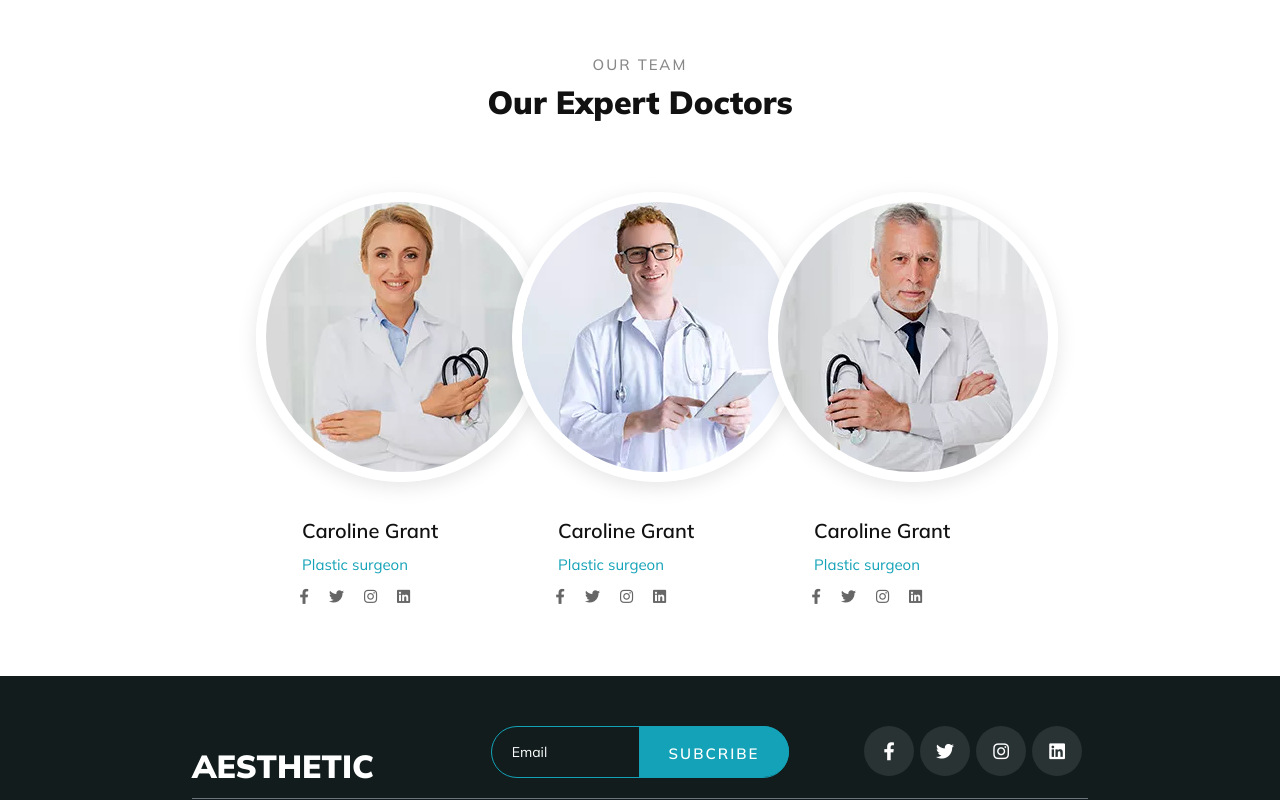
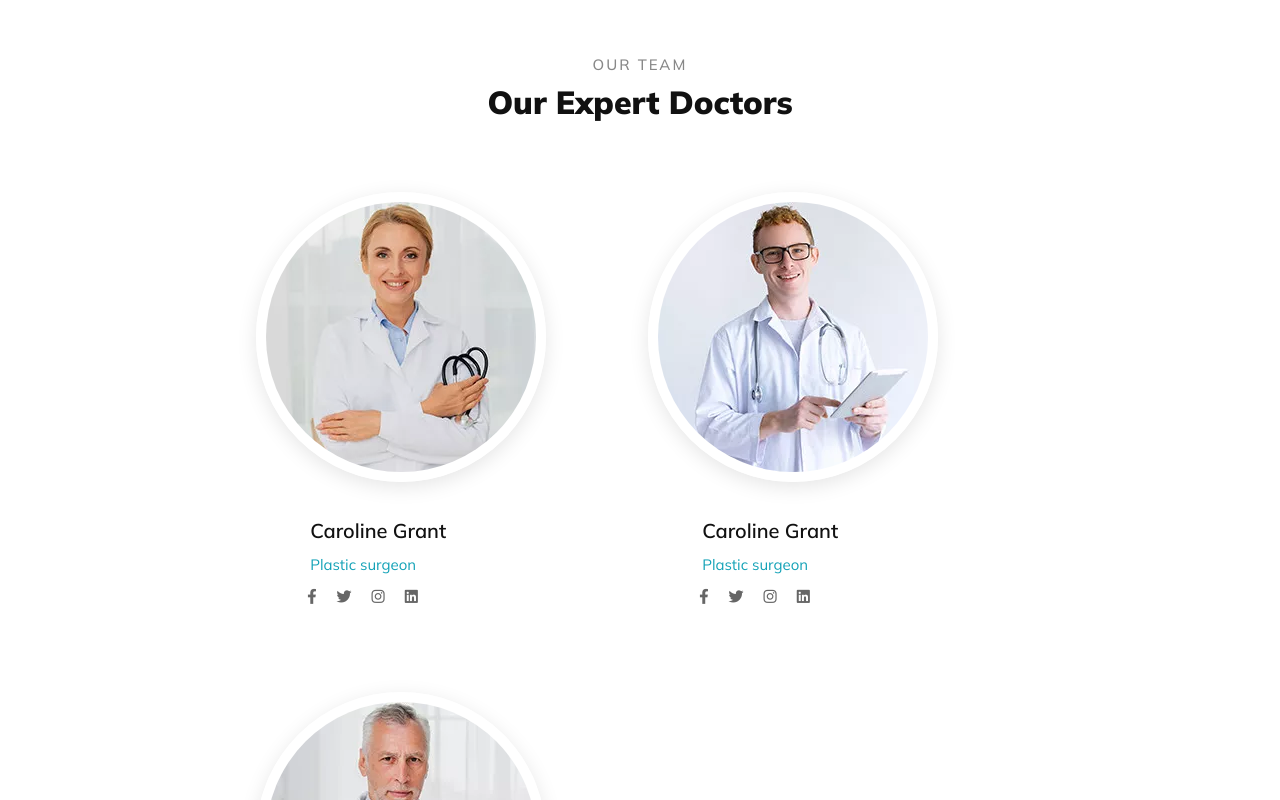
Before and after one commit to khatunsania/skincare, a React (Vite) app: page /about in a window 1280 px wide. Shown: the part 2020-2820 px from the top of the page. Built offline with nearby package versions, Linux system fonts and the light colour scheme; a web font is replaced by a local one.

Commit message:
doctor section change

```diff
--- a/src/style/Book.css
+++ b/src/style/Book.css
@@ -5,8 +5,7 @@
 .book {
 	width: 100%;
 }
-.book-cont{
-
+.book-cont {
 	margin: auto;
 	position: relative;
 	display: flex;
@@ -38,7 +37,7 @@ input {
 }
 .f-text {
 }
-form button{
+form button {
 	font-size: 15px;
 	color: #ffffff;
 	background: #13a2b7;
@@ -49,7 +48,6 @@ form button{
 	text-transform: uppercase;
 	letter-spacing: 2px;
 	padding: 14px 24px 12px;
-
 }
 .b-text p {
 	font-size: 15px;
@@ -72,48 +70,45 @@ form button{
 	width: 50%;
 	margin-left: 10%;
 }
-.dc-img img {
+ .book .dc-img img {
+	width: 100%;
 }
-.dc-text .head{
+.dc-text .head {
 	ont-size: 15px;
 	color: #888888;
 	font-weight: 500;
 	letter-spacing: 2px;
 	text-transform: uppercase;
-
 }
-.dc-text h1{
+.dc-text h1 {
 	color: #111111;
 	font-weight: 900;
 	margin-top: 8px;
 	line-height: 47px;
 	width: 80%;
-
 }
 .dc-text span {
 	color: #13a2b7;
 }
-.dc-text p{
+.dc-text p {
 	color: #444444;
 	margin-bottom: 0;
 	width: 90%;
 }
-.dc-img{
+.dc-img {
 	margin-top: 70px;
-
-
 }
-@media(max-width:980px){
-    .book-cont{
+@media (max-width: 980px) {
+	.book-cont {
 		display: block;
 		/* margin-left:10% ; */
 	}
-    .dc-text{
+	.dc-text {
 		width: 100%;
 	}
-    .f-dc{
+	.f-dc {
 		display: block;
 	}
-    .dc-img img{
+	.dc-img img {
 	}
 }
--- a/src/style/Doc.css
+++ b/src/style/Doc.css
@@ -26,11 +26,13 @@
 	margin: auto;
 
 	display: grid;
-	grid-template-columns: repeat(auto-fit, minmax(250px, auto));
+	grid-template-columns: repeat(auto-fit, minmax(300px, auto));
+	gap: 1rem;
+}
+.doc .dc-img {
+	width: 80%;
 }
 .doc .dc-img img {
-	height: 270px;
-	width: 270px;
 	border-radius: 50%;
 	border: 10px solid #ffffff;
 	-webkit-box-shadow: 0px 5px 20px rgba(0, 0, 0, 0.1);
@@ -79,3 +81,8 @@
 		padding-left: 0;
 	}
 }
+@media (max-width: 350px) {
+	.dc-sec p h1:first-child {
+		font-size: 25px;
+	}
+}
```
Lines whose indentation alone changed are shown as unchanged.
